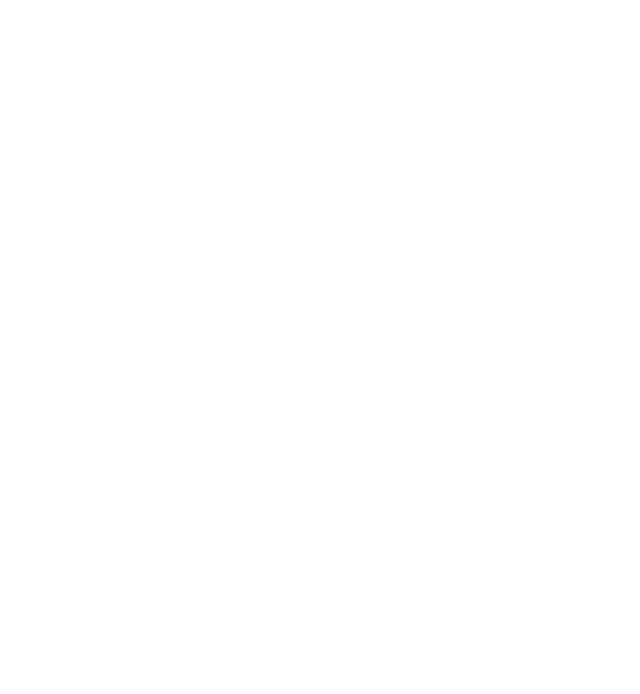
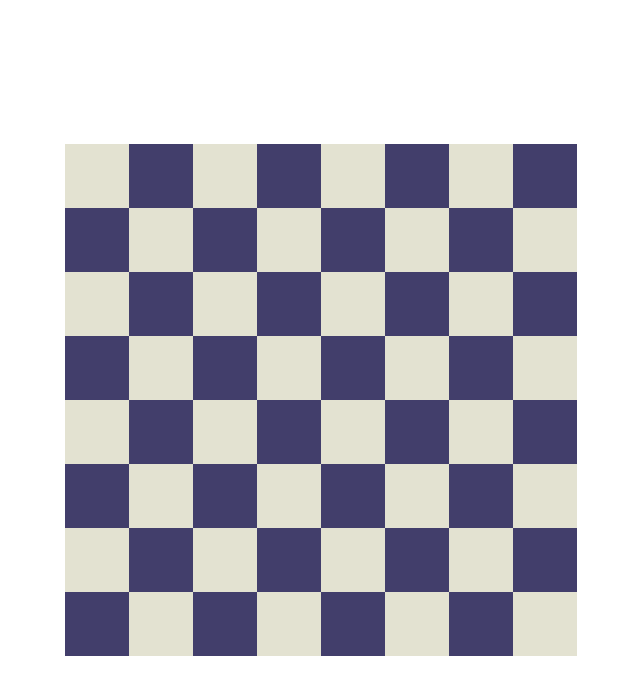
Before and after one commit to Mykolasu/Chess, a React (Create React App) app: page / in a window 1280 px wide. Shown: the top 694 px of the page, without its empty margins (319-959 px from the left). Built offline with nearby package versions, Linux system fonts and the light colour scheme.

Commit message:
added cell with color

```diff
--- a/src/App.css
+++ b/src/App.css
@@ -26,7 +26,7 @@
 }
 
 .black {
-    background-color: rgb(30, 26, 67);
+    background-color: rgb(66, 62, 107);
 }
 
 .white {
--- a/src/components/BoardComponent.tsx
+++ b/src/components/BoardComponent.tsx
@@ -1,5 +1,5 @@
-import React from "react";
-import { Board } from '../models/Board';
+import React, {FC} from "react";
+import { Board } from "../models/Board";
 import CellComponent from "./CellComponent";
 
 interface BoardProps {
@@ -10,14 +10,16 @@
 const BoardComponent: FC<BoardProps> = ({ board, setBoard }) => {
   return (
     <div className="board">
-        {board.cells.map((row, index) =>
-            <React.Fragment key={index}>
-                {row.map(cell =>
-                    <CellComponent
-                    />
-                )}
-            </React.Fragment>
-        )}
+      {board.cells.map((row, index) => (
+        <React.Fragment key={index}>
+          {row.map((cell) => (
+            <CellComponent
+              cell={cell}
+              key={cell.id}
+            />
+          ))}
+        </React.Fragment>
+      ))}
     </div>
   );
 };
--- a/src/components/CellComponent.tsx
+++ b/src/components/CellComponent.tsx
@@ -1,11 +1,14 @@
-import React from 'react';
+import React, { FC } from 'react';
+import { Cell } from '../models/Cell';
 
+interface CellProps {
+    cell: Cell
+}
 
-
-const CellComponent = () => {
+const CellComponent: FC<CellProps> = ({cell}) => {
     return (
         <div
-        className='cell'
+        className={['cell', cell.color].join(' ')}
         >
 
         </div>
```
